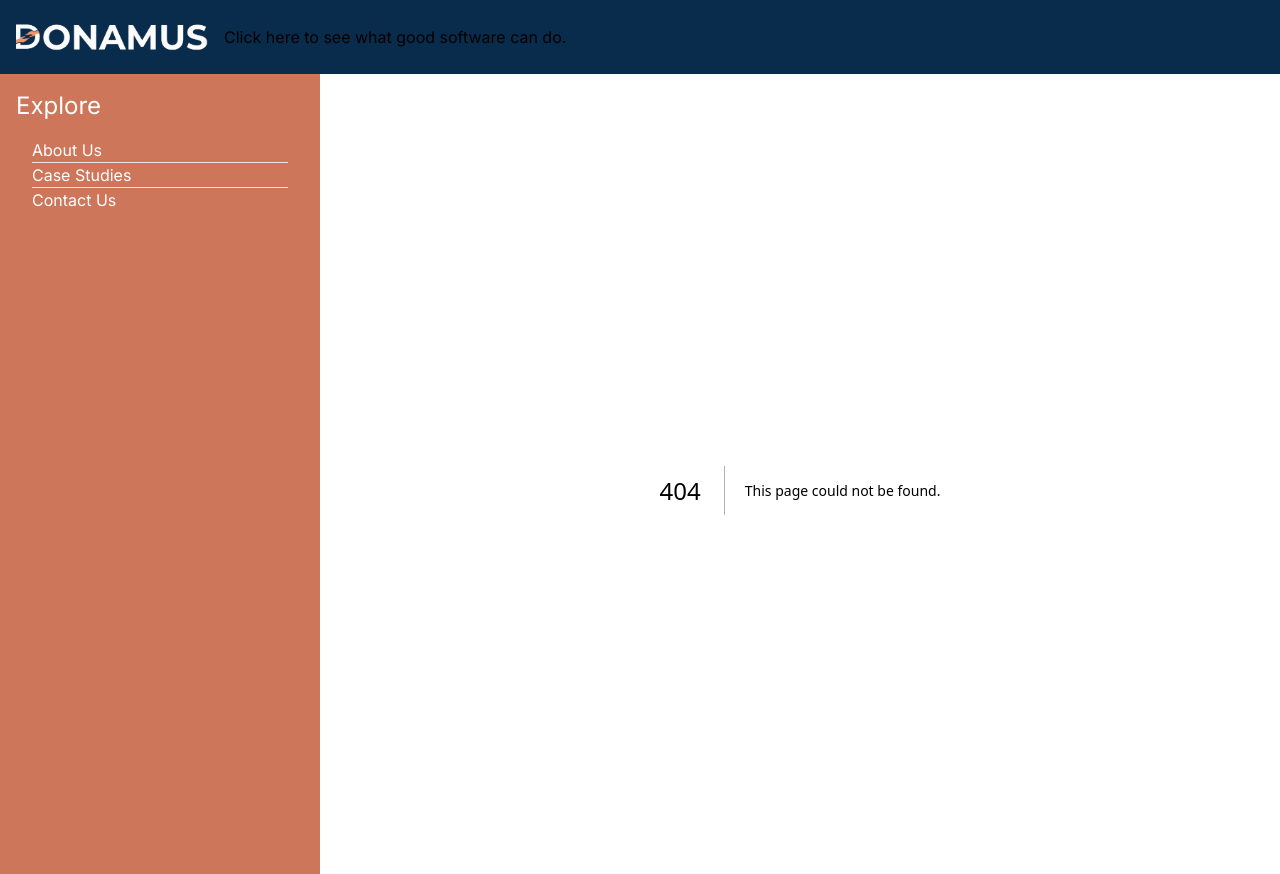
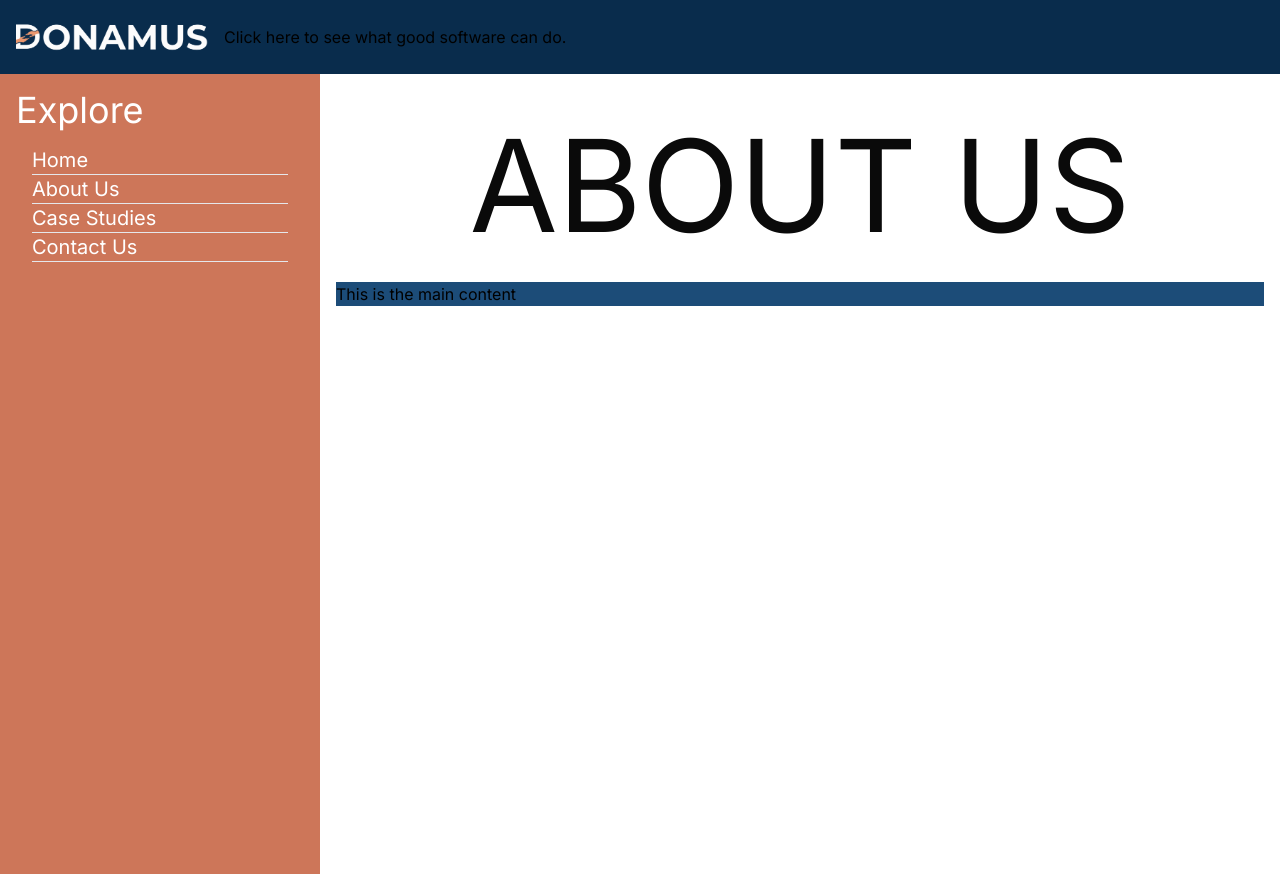
Before and after one commit to Donamus-LLC/donamus-website, a Next.js app: page /about-us in a window 1280 px wide. Before the commit this address had no page. Built offline with nearby package versions, Linux system fonts and the light colour scheme.

Commit message:
feat: Added an about us page skeleton.

```diff
--- /dev/null
+++ b/src/app/about-us/page.tsx
@@ -0,0 +1,10 @@
+import PageHeader from "../components/PageHeader"
+
+export default function Page() {
+    return (
+        <div className="flex flex-col">
+            <PageHeader pageTitle="About Us" />
+            <div className="bg-donamus-secondary-400">This is the main content</div>
+        </div>
+    )
+}
--- a/src/app/components/LogoHeader.tsx
+++ b/src/app/components/LogoHeader.tsx
@@ -1,6 +1,7 @@
 'use client';
 
 import { useState } from "react";
+import { useRouter } from "next/navigation";
 
 export default function LogoHeader() {
     let [goodSoftwareText, setGoodSoftwareText] = useState('Click here to see what good software can do.');
@@ -18,10 +19,12 @@ export default function LogoHeader() {
         setGoodSoftwareText(`Good software ${randomOption}.`);
     }
 
+    let router = useRouter();
+
     return (
         <div className="bg-donamus-secondary-500 p-4 flex justify-start">
             <span className="flex flex-row gap-4 justify-center items-center">
-                <img src="/NavBarLogo.png" className="max-w-48" />
+                <img src="/NavBarLogo.png" className="max-w-48" onClick={() => router.push('/')} />
                 <div className="text-base hover:text-lg transition-all duration-300" onClick={handleGoodSoftwareTextClick}>{goodSoftwareText}</div>
             </span>
         </div>
--- a/src/app/components/NavBar.tsx
+++ b/src/app/components/NavBar.tsx
@@ -3,11 +3,13 @@ import Link from "next/link"
 export default function NavBar () {
     return (
         <nav className="w-1/4 bg-donamus-primary-400 text-white p-4">
-            <p className="text-2xl">Explore</p>
-            <ul className="list-none divide-y p-4">
+            <p className="text-4xl">Explore</p>
+            <ul className="list-none divide-y p-4 text-xl">
+                <li><Link href="/">Home</Link></li>
                 <li><Link href="/about-us">About Us</Link></li>
                 <li><Link href="/case-studies">Case Studies</Link></li>
                 <li><Link href="/contact-us">Contact Us</Link></li>
+                <li>{/*This empty list item exists so a divider can show up below the last visible item */}</li>
             </ul>
         </nav>
     )
--- /dev/null
+++ b/src/app/components/PageHeader.tsx
@@ -0,0 +1,7 @@
+export default function PageHeader({ pageTitle }: { pageTitle: string }) {
+    return (
+        <div className="min-h-48 justify-center items-center flex">
+            <p className="uppercase text-neutral-950 text-9xl">{pageTitle}</p>
+        </div>
+    );
+}
--- a/src/app/layout.tsx
+++ b/src/app/layout.tsx
@@ -20,7 +20,7 @@ export default function RootLayout({
     <html lang="en">
       <body className={inter.className}>
         <Header />
-        <div className="flex h-screen">
+        <div className="flex h-screen bg-white text-black">
           <NavBar />
           <main className="w-3/4 overflow-auto p-4">
             {children}
--- a/src/app/page.tsx
+++ b/src/app/page.tsx
@@ -1,7 +1,11 @@
 export default function Home() {
   return (
-    <main className="flex min-h-screen flex-col items-center justify-between p-24">
-      This is the home page.
-    </main>
+    <div className="flex flex-col p-4">
+      <h1 className="flex justify-items-center items-center text-3xl font-semibold text-center pb-8 uppercase">
+        Good software empowers people. We make good software.
+      </h1>
+      <p className="text-xl pb-3">We are a tech shop that believes in creating digital products that help shape lives. A particular team culture is required to develop good software, and we embody the culture entirely. Every team member is cross-functional in many areas of software development, paying particular attention to details and using empathy to build products that empower people positively.</p>
+      <p className="text-xl pb-8">If your organization makes digital products and requires <u>personable, passionate, and performant</u> collaborators, contact us now!</p>
+    </div>
   );
 }
--- a/tailwind.config.ts
+++ b/tailwind.config.ts
@@ -50,6 +50,19 @@ const config: Config = {
             '800': '#212222',
             '900': '#141313'
           },
+          'jet-stream': {
+            '50': '#f2f7f6',
+            '100': '#dfece8',
+            '200': '#bed7d1',
+            '300': '#98bdb6',
+            '400': '#6b9c95',
+            '500': '#4a7f79',
+            '600': '#376460',
+            '700': '#2c504e',
+            '800': '#25403f',
+            '900': '#1f3534',
+            '950': '#101e1d',
+          },
           accent: {
             'yellow': '#F2CD79',
             'green': '#BED7D1'
```
